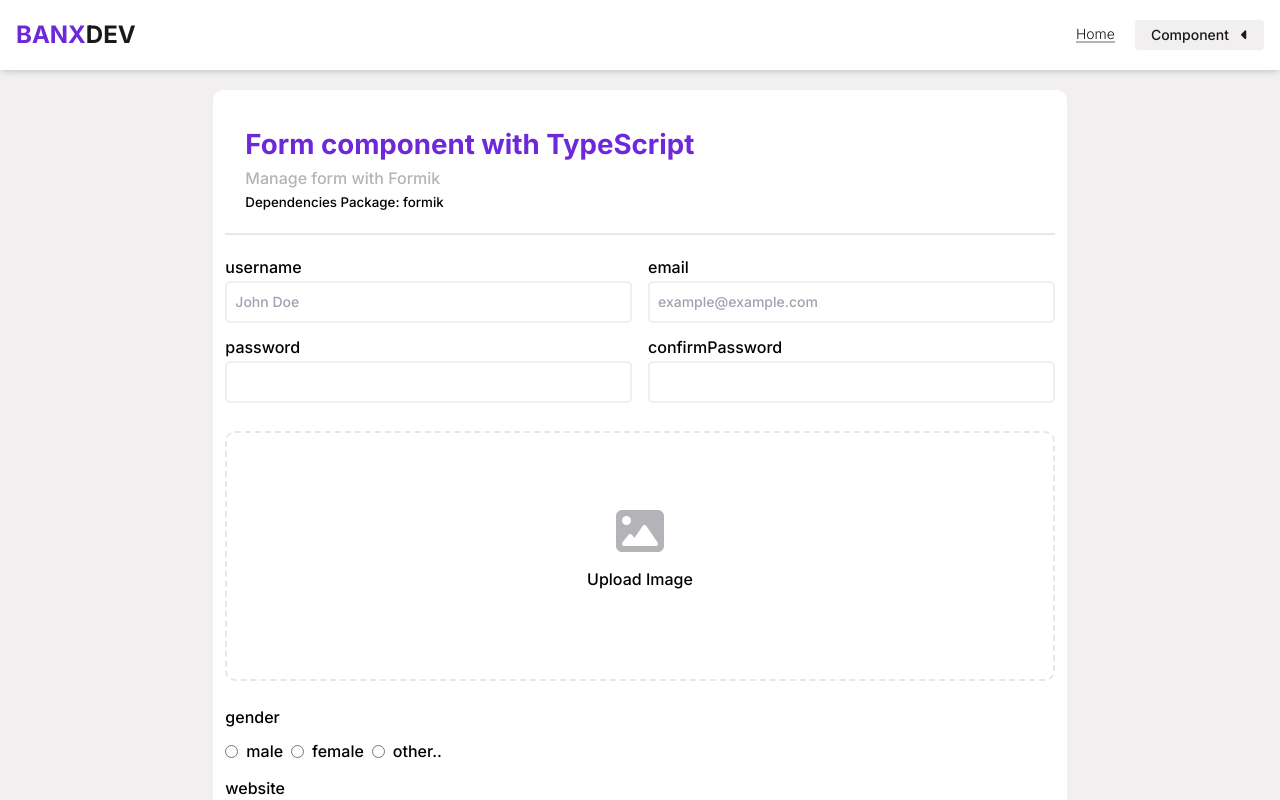
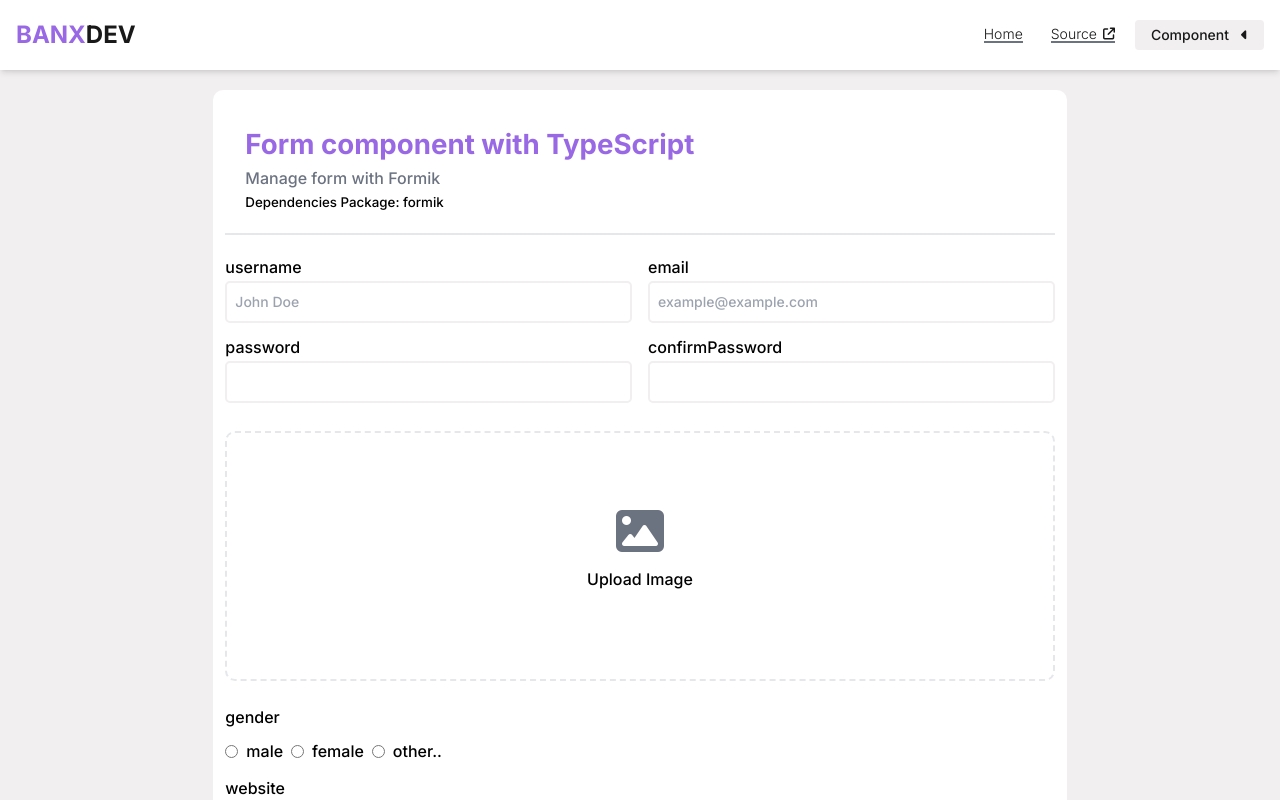
Before and after one commit to bpsrm/React-Component, a React (Vite) app: page /forms in a window 1280 px wide. Shown: the top 800 px of the page. Built offline with nearby package versions, Linux system fonts and the light colour scheme.

Commit message:
update homepage

```diff
--- a/src/components/private/Header.tsx
+++ b/src/components/private/Header.tsx
@@ -32,6 +32,16 @@ export default function Header() {
               Home
             </Link>
           </li>
+          <li className="link">
+            <Link
+              to="https://github.com/bpsrm/React-Component"
+              target="_blank"
+              className="hover:text-violet-main"
+            >
+              Source
+              <i className="fa-solid fa-arrow-up-right-from-square"></i>
+            </Link>
+          </li>
           <li>
             <Dropdown name="Component" />
           </li>
@@ -45,6 +55,11 @@ export default function Header() {
                 Home
               </Link>
             </li>
+            <li className="link">
+              <Link to="/" className="block py-2 px-4 hover:text-violet-main">
+                Home
+              </Link>
+            </li>
 
             <Dropdown name="Component" className="w-full" />
           </ul>
--- a/src/styles/global.css
+++ b/src/styles/global.css
@@ -27,7 +27,7 @@
   }
 
   .title {
-    @apply pt-5;
+    @apply pt-5 text-[24px];
   }
 
   .sub-title {
@@ -53,6 +53,14 @@
 
   .link {
     @apply border-gray-main border-b-2 hover:text-violet-main delay-100 mr-3 w-fit mx-2;
+  }
+
+  .link a {
+    @apply flex items-center justify-center;
+  }
+
+  .link i {
+    @apply text-[12px] pl-1.5;
   }
 
   main {
@@ -115,3 +123,7 @@
     @apply bg-violet-dr-main text-violet-main;
   }
 }
+
+.profile-box {
+  @apply p-3 bg-violet-dr-main rounded-[5px] text-violet-da-main;
+}
--- a/src/views/Homepage.tsx
+++ b/src/views/Homepage.tsx
@@ -1,10 +1,44 @@
+import { useEffect, useState } from "react";
+
+//router
+import { Link } from "react-router-dom";
+
 //assets
 import reactIcon from "@/assets/react.svg";
 import typescriptIcon from "@/assets/typescript.svg";
 
+//types
+import { Profile } from "@/@types/global.types";
+
 export default function RootMain() {
+  const [profile, setProfile] = useState<Profile | null>(null);
+  const [loading, setLoading] = useState(true);
+  const username = "bpsrm";
+
+  useEffect(() => {
+    const fetchProfile = async () => {
+      try {
+        const response = await fetch(
+          `https://api.github.com/users/${username}`
+        );
+        if (!response.ok) {
+          throw new Error("Network response was not ok");
+        }
+        const data = await response.json();
+        console.log(data);
+        setProfile(data);
+        setLoading(false);
+      } catch (error) {
+        console.error("Error fetching GitHub profile:", error);
+        setLoading(false);
+      }
+    };
+
+    fetchProfile();
+  }, [username]);
+
   return (
-    <div className="containers h-screen bg-white pt-10">
+    <div className="containers bg-white py-10">
       <div className="flex flex-col justify-center items-center">
         <div className="flex items-center justify-center gap-5">
           <img src={reactIcon} alt="" className="w-[25%] md:w-[10%]" />{" "}
@@ -18,6 +52,50 @@ export default function RootMain() {
           Resource for React components in TypeScript language with tailwind CSS
           style.
         </p>
+
+        <div className="card-main pad-main bg-white p-5 shadow-lg hover:shadow-xl hover:transition-all hover:ease-in-out hover:delay-200">
+          <h5 className="font-semibold text-violet-da-main">
+            <i className="fa-brands fa-github"></i> Profile
+          </h5>
+          {loading ? (
+            <div className="flex flex-col justify-center items-center h-max">
+              Loading...
+            </div>
+          ) : profile ? (
+            <Link
+              to="https://github.com/bpsrm"
+              target="_blank"
+              className="m-3 flex flex-col items-center bg-navy-dr-main p-5 rounded-[10px]"
+            >
+              <img
+                src={profile.avatar_url}
+                width={150}
+                height={150}
+                alt=""
+                className="rounded-[50%]"
+              />
+
+              <p className="title text-violet-da-main">{profile.name}</p>
+              <span className="text-black pb-2">@{profile.login}</span>
+              <span className="small-text text-gray-main">
+                <i className="fa-solid fa-location-dot"></i>
+                {profile.location}
+              </span>
+              <p className="text-black text-center w-[70%] py-5">
+                {profile.bio}
+              </p>
+              <div className="flex gap-5">
+                <p className="profile-box">
+                  Public Repos: {profile.public_repos}
+                </p>
+                <p className="profile-box">Following: {profile.following}</p>
+                <p className="profile-box">Followers: {profile.followers}</p>
+              </div>
+            </Link>
+          ) : (
+            <div>Error loading profile</div>
+          )}
+        </div>
         <p className="text-violet-main font-bold">
           Design & Develop by BANXDEV
         </p>
--- a/tailwind.config.js
+++ b/tailwind.config.js
@@ -6,10 +6,10 @@ export default {
       fontFamily: { sans: ['"Inter"', "sans-serif"] },
       colors: {
         black: "#191919",
-        "violet-main": "#6D28D9",
-        "violet-da-main": "rgb(109, 40, 217,0.7)",
+        "violet-main": "rgb(109, 40, 217,0.7)",
+        "violet-da-main": "#6D28D9",
         "violet-dr-main": "#EDE9FE",
-        "gray-main": "#B4B4B8",
+        "gray-main": "#6b7280",
         "gray-dr-main": "#F1EFEF",
       },
     },
```
Also changed, not shown: src/@types/global.types.ts (+12 -0 lines).
